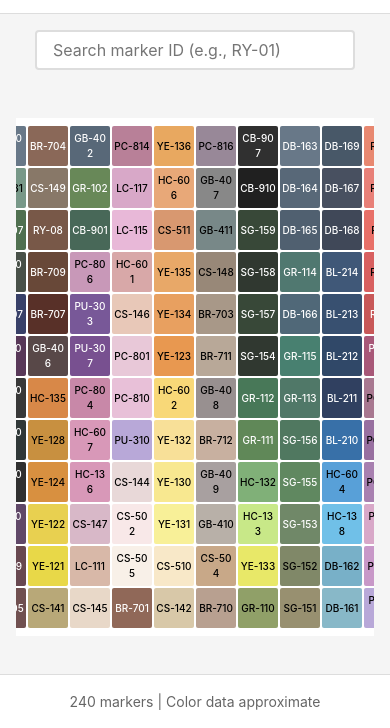
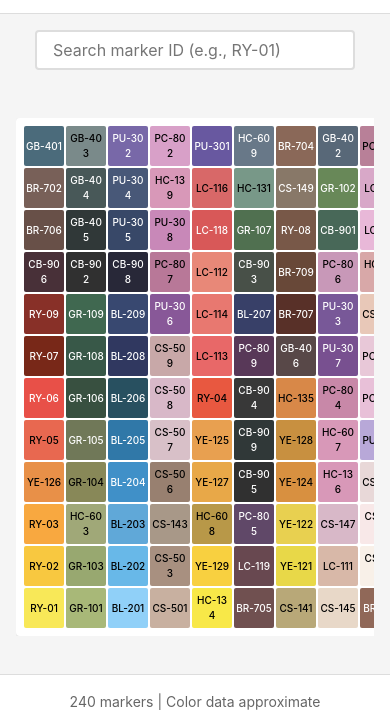
Before and after one commit to DiusFirius/languo-marker-chart, a website: page index.html in a window 390 px wide. Shown: the part 116-844 px from the top of the page. Drawn offline with Linux system fonts and the light colour scheme.

Commit message:
Fix grid overflow causing columns to be clipped on smaller viewports
  Replace flex centering on grid-section with margin auto on marker-grid
  to prevent left-side clipping when content overflows. This ensures all
  20 columns are accessible via horizontal scroll on mobile/tablet and
  fixes the first column being hidden on 1024px-1366px viewports.

```diff
--- a/css/styles.css
+++ b/css/styles.css
@@ -222,9 +222,6 @@
    ========================================================================== */
 
 .grid-section {
-    display: flex;
-    flex-direction: column;
-    align-items: center;
     overflow-x: auto;
     -webkit-overflow-scrolling: touch;
 }
@@ -249,6 +246,8 @@
     padding: var(--spacing-sm);
     border-radius: 4px;
     box-shadow: 0 1px 3px rgb(0 0 0 / 10%);
+    margin: 0 auto;
+    width: fit-content;
 }
 
 /* ==========================================================================
```
